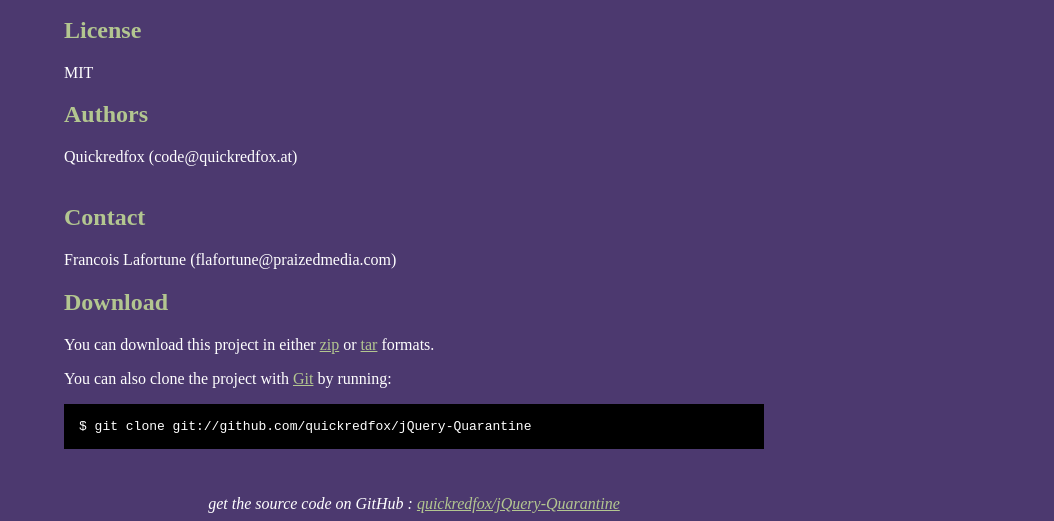
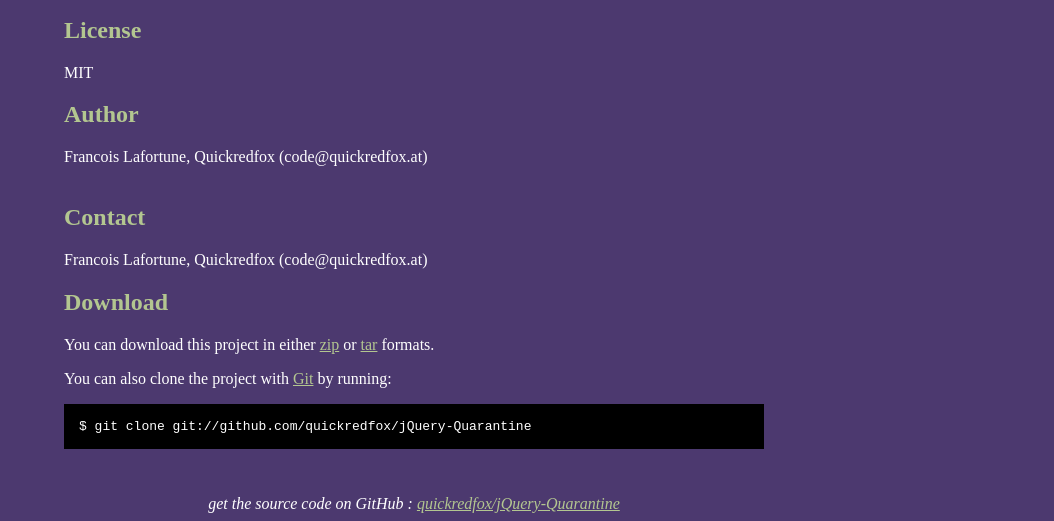
Before and after one commit to quickredfox/jQuery-Quarantine, a plain HTML site: page index.html in a window 1280 px wide. Shown: the part 378-899 px from the top of the page, without its empty margins (226-1280 px from the left). Drawn offline with Linux system fonts and the light colour scheme.

Commit message:
tweaked autogen info

```diff
--- a/index.html
+++ b/index.html
@@ -54,12 +54,12 @@
 
     <p>Let's say you're building a widget intended to be embedded within some arbitrary html which you have no control over. Furthermore, let's assume the page which our widget will be installed in either has an older jQuery version than the one you want or it has no jQuery at all. On top of that, you want to use some plugins you made/downloaded that all hook onto the jQuery and $ namespaces without having to rewrite them entirely.... This haphazard of a hack flavoured javascript Helps you do that.</p><h2>License</h2>
 <p>MIT</p>
-<h2>Authors</h2>
-<p>Quickredfox (code@quickredfox.at)
+<h2>Author</h2>
+<p>Francois Lafortune, Quickredfox (code@quickredfox.at)
 <br/>
 <br/>      </p>
 <h2>Contact</h2>
-<p>Francois Lafortune (flafortune@praizedmedia.com)
+<p>Francois Lafortune, Quickredfox (code@quickredfox.at)
 <br/>      </p>
 
 
```
